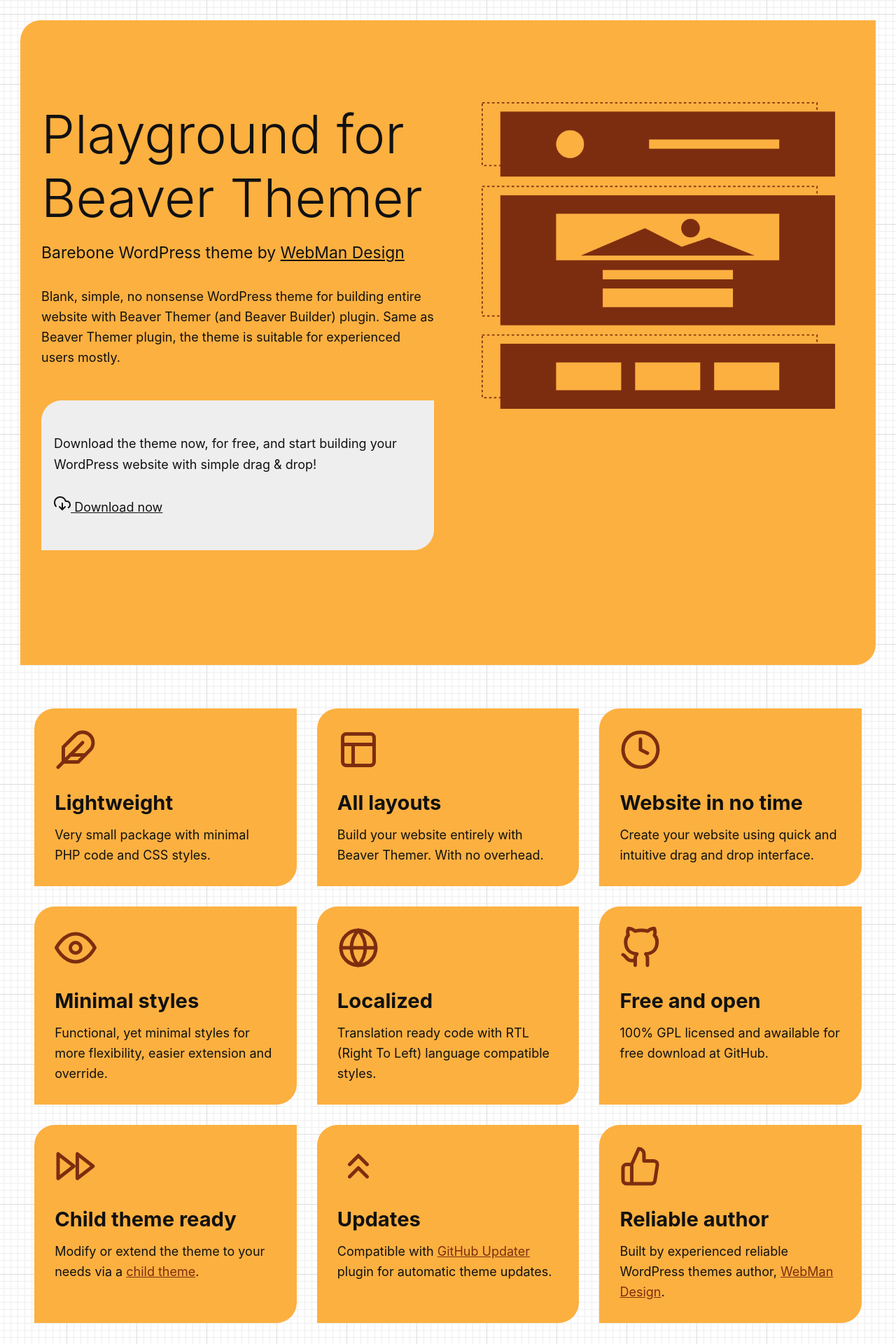
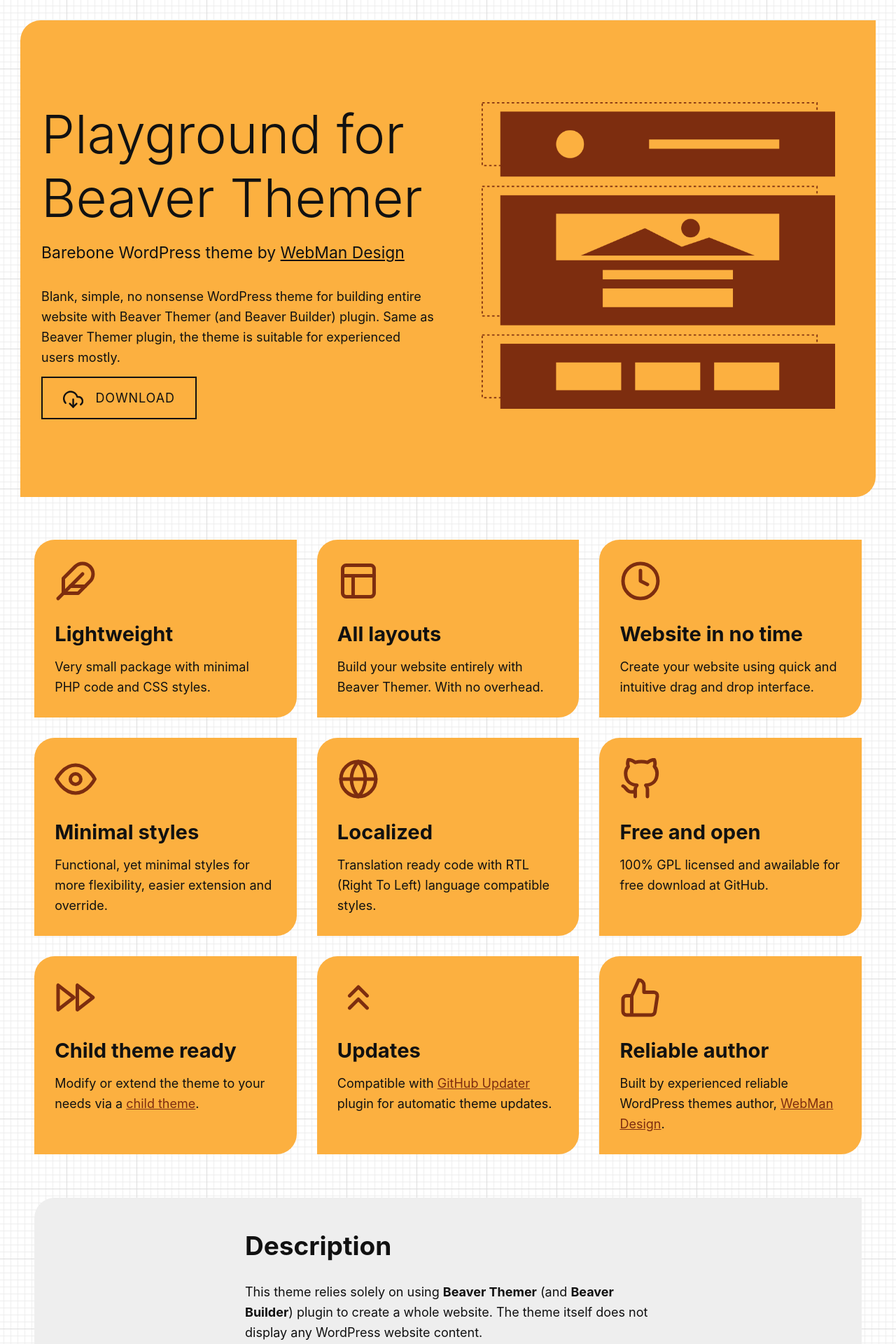
Before and after one commit to webmandesign/playground-for-beaver-themer, a Jekyll site: the page built from index.md, in a window 1280 px wide. Shown: the top 1920 px of the page at 70% size. Built offline with Jekyll 4.4.1, drawn with Linux system fonts in a browser that asks for light colours; some of the changed text lies outside the part shown.

Commit message:
* Updating styles

```diff
--- a/_includes/button-download.html
+++ b/_includes/button-download.html
@@ -1,4 +1,4 @@
 <a href="" class="button">
 	{% include svg/download-cloud.svg %}
-	Download now
+	Download<span class="screen-reader-text"> "Playground for Beaver Themer" WordPress theme</span>
 </a>
--- a/_includes/header.html
+++ b/_includes/header.html
@@ -17,7 +17,7 @@
 				<h1>{{ page.title }}</h1>
 				<p class="subtitle">{{ page.subtitle }}</p>
 				{{ page.intro_text | markdownify }}
-				{% include section-download.html %}
+				{% include button-download.html %}
 			</div>
 			{% if page.intro_image %}
 			<div class="intro-media column column-half">
--- a/_sass/base/__classes.scss
+++ b/_sass/base/__classes.scss
@@ -64,3 +64,27 @@
 		max-width: 580px;
 	}
 }
+
+.button {
+	padding: 1em 1.618em;
+	text-decoration: none;
+	text-transform: uppercase;
+	letter-spacing: .05em;
+	border: 2px solid;
+	transition: box-shadow .3s;
+
+	&:hover,
+	&:focus,
+	&:active {
+		box-shadow: inset 0 -2px 0;
+	}
+
+	svg {
+		display: inline-block;
+		width: 1.618em;
+		height: 1.618em;
+		margin-right: .618em;
+		vertical-align: middle;
+	}
+
+}
--- a/_sass/content/__section.scss
+++ b/_sass/content/__section.scss
@@ -11,3 +11,13 @@
 	}
 
 }
+
+.download {
+	background: #7d2d0f;
+	color: #fff;
+
+	a {
+		color: inherit;
+	}
+
+}
```
